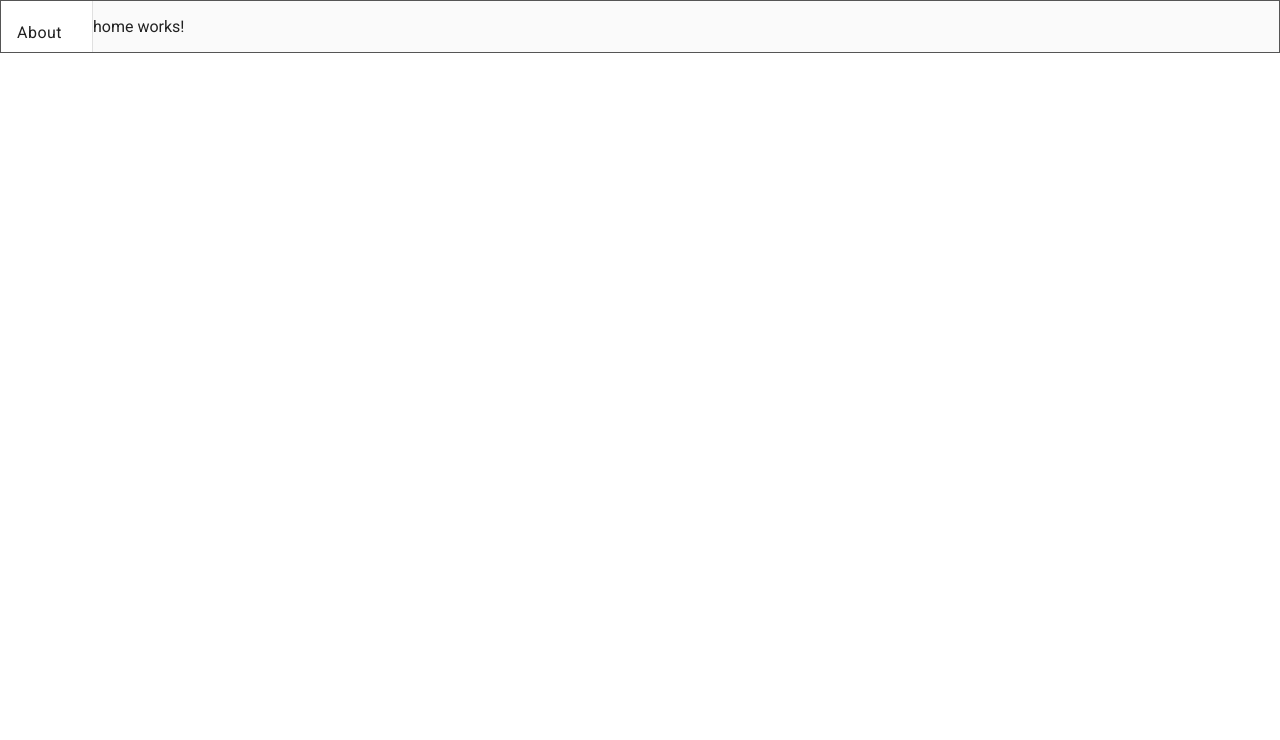
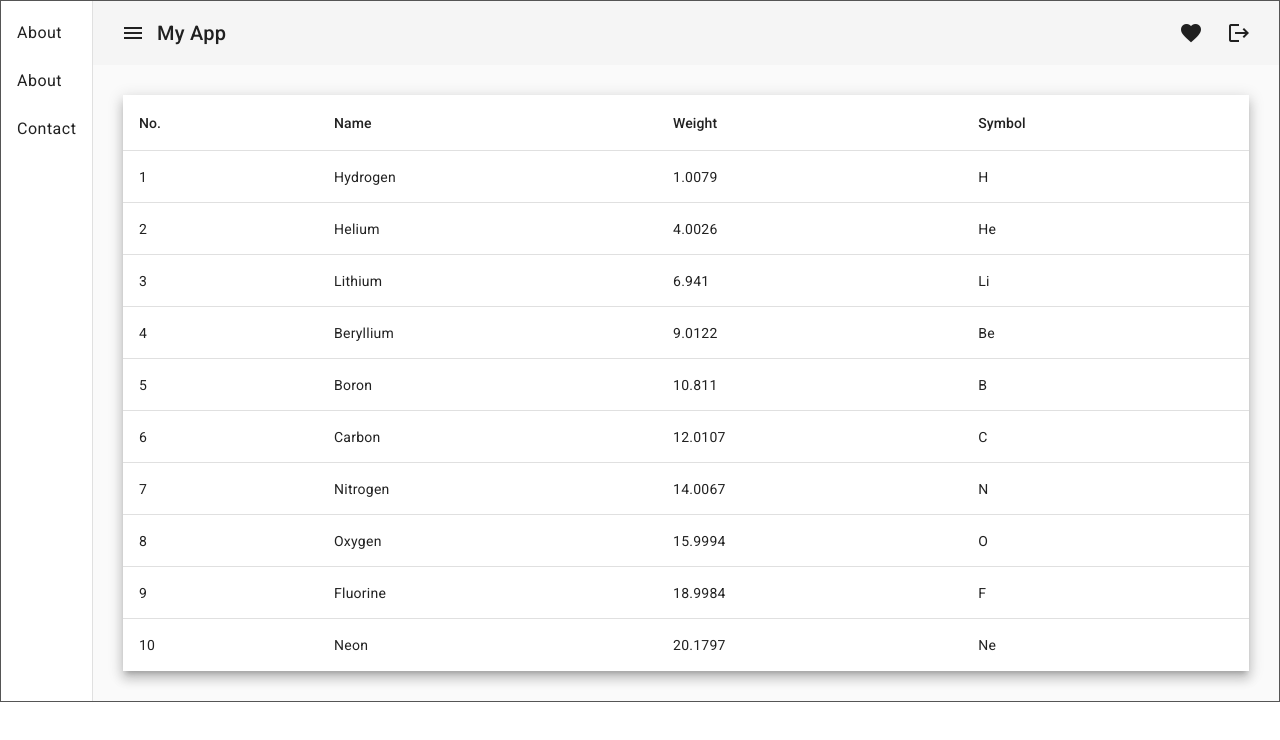
Before and after one commit to CarmineC93/angular_project, an Angular app: page /home in a window 1280 px wide. Shown: the top 740 px of the page. Built offline with nearby package versions, Linux system fonts and the light colour scheme.

Commit message:
add: some angular materials templates

```diff
--- a/src/app/components/dashboard/dashboard.component.css
+++ b/src/app/components/dashboard/dashboard.component.css
@@ -1,3 +1,7 @@
 .container {
   border: 1px solid #555;
 }
+
+.example-spacer {
+  flex: 1 1 auto;
+}
--- a/src/app/components/dashboard/dashboard.component.html
+++ b/src/app/components/dashboard/dashboard.component.html
@@ -1,13 +1,28 @@
 <mat-drawer-container class="container">
   <mat-drawer mode="side" opened>
     <mat-list role="list">
-      <mat-list-item role="listitem" routerLink="home">About</mat-list-item>
-      <mat-list-item role="listitem" routerLink="about">About</mat-list-item>
-      <mat-list-item role="listitem" routerLink="contact">Contact</mat-list-item>
+      <mat-list-item role="listitem" routerLink="home" [routerLinkActive]="'active'">About</mat-list-item>
+      <mat-list-item role="listitem" routerLink="about" [routerLinkActive]="'active'">About</mat-list-item>
+      <mat-list-item role="listitem" routerLink="contact" [routerLinkActive]="'active'">Contact</mat-list-item>
     </mat-list>
   </mat-drawer>
   <mat-drawer-content>
+    <mat-toolbar>
+      <button mat-icon-button class="example-icon" aria-label="Example icon-button with menu icon">
+        <mat-icon>menu</mat-icon>
+      </button>
+      <span>My App</span>
+      <span class="example-spacer"></span>
+      <button mat-icon-button class="example-icon favorite-icon" aria-label="Example icon-button with heart icon">
+        <mat-icon>favorite</mat-icon>
+      </button>
+      <button mat-icon-button class="example-icon" aria-label="Example icon-button with share icon">
+        <mat-icon>logout</mat-icon>
+      </button>
+    </mat-toolbar>
+
     <router-outlet>
+
       <!-- main content -->
     </router-outlet>
   </mat-drawer-content>
--- a/src/app/components/home/home.component.css
+++ b/src/app/components/home/home.component.css
@@ -0,0 +1,7 @@
+section{
+  padding: 30px;
+}
+
+table {
+  width: 100%;
+}
--- a/src/app/components/home/home.component.html
+++ b/src/app/components/home/home.component.html
@@ -1 +1,35 @@
-<p>home works!</p>
+<section>
+  <table mat-table [dataSource]="dataSource" class="mat-elevation-z8">
+
+    <!--- Note that these columns can be defined in any order.
+          The actual rendered columns are set as a property on the row definition" -->
+
+    <!-- Position Column -->
+    <ng-container matColumnDef="position">
+      <th mat-header-cell *matHeaderCellDef> No. </th>
+      <td mat-cell *matCellDef="let element"> {{element.position}} </td>
+    </ng-container>
+
+    <!-- Name Column -->
+    <ng-container matColumnDef="name">
+      <th mat-header-cell *matHeaderCellDef> Name </th>
+      <td mat-cell *matCellDef="let element"> {{element.name}} </td>
+    </ng-container>
+
+    <!-- Weight Column -->
+    <ng-container matColumnDef="weight">
+      <th mat-header-cell *matHeaderCellDef> Weight </th>
+      <td mat-cell *matCellDef="let element"> {{element.weight}} </td>
+    </ng-container>
+
+    <!-- Symbol Column -->
+    <ng-container matColumnDef="symbol">
+      <th mat-header-cell *matHeaderCellDef> Symbol </th>
+      <td mat-cell *matCellDef="let element"> {{element.symbol}} </td>
+    </ng-container>
+
+    <tr mat-header-row *matHeaderRowDef="displayedColumns"></tr>
+    <tr mat-row *matRowDef="let row; columns: displayedColumns;"></tr>
+  </table>
+
+</section>
--- a/src/app/components/home/home.component.ts
+++ b/src/app/components/home/home.component.ts
@@ -1,4 +1,24 @@
 import { Component } from '@angular/core';
+
+export interface PeriodicElement {
+  name: string;
+  position: number;
+  weight: number;
+  symbol: string;
+}
+
+const ELEMENT_DATA: PeriodicElement[] = [
+  {position: 1, name: 'Hydrogen', weight: 1.0079, symbol: 'H'},
+  {position: 2, name: 'Helium', weight: 4.0026, symbol: 'He'},
+  {position: 3, name: 'Lithium', weight: 6.941, symbol: 'Li'},
+  {position: 4, name: 'Beryllium', weight: 9.0122, symbol: 'Be'},
+  {position: 5, name: 'Boron', weight: 10.811, symbol: 'B'},
+  {position: 6, name: 'Carbon', weight: 12.0107, symbol: 'C'},
+  {position: 7, name: 'Nitrogen', weight: 14.0067, symbol: 'N'},
+  {position: 8, name: 'Oxygen', weight: 15.9994, symbol: 'O'},
+  {position: 9, name: 'Fluorine', weight: 18.9984, symbol: 'F'},
+  {position: 10, name: 'Neon', weight: 20.1797, symbol: 'Ne'},
+];
 
 @Component({
   selector: 'app-home',
@@ -6,5 +26,6 @@ import { Component } from '@angular/core';
   styleUrls: ['./home.component.css']
 })
 export class HomeComponent {
-
+  displayedColumns: string[] = ['position', 'name', 'weight', 'symbol'];
+  dataSource = ELEMENT_DATA;
 }
```
Also changed, not shown: src/app/app.module.ts (+7 -0 lines).
